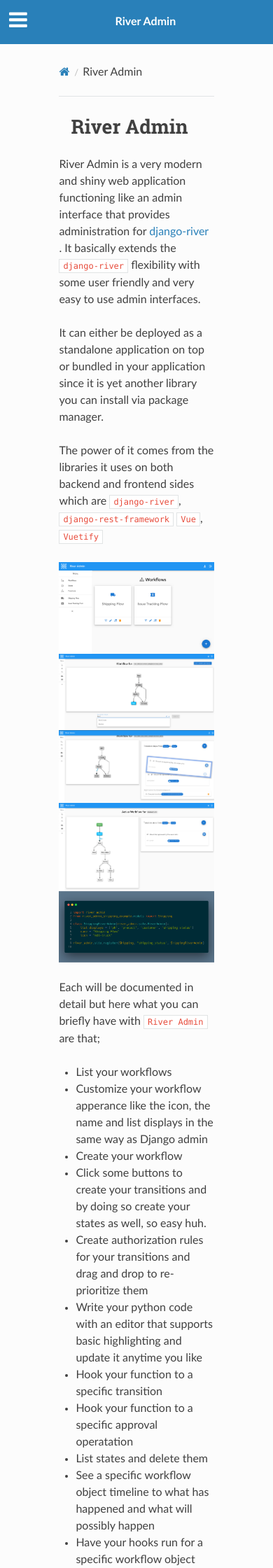
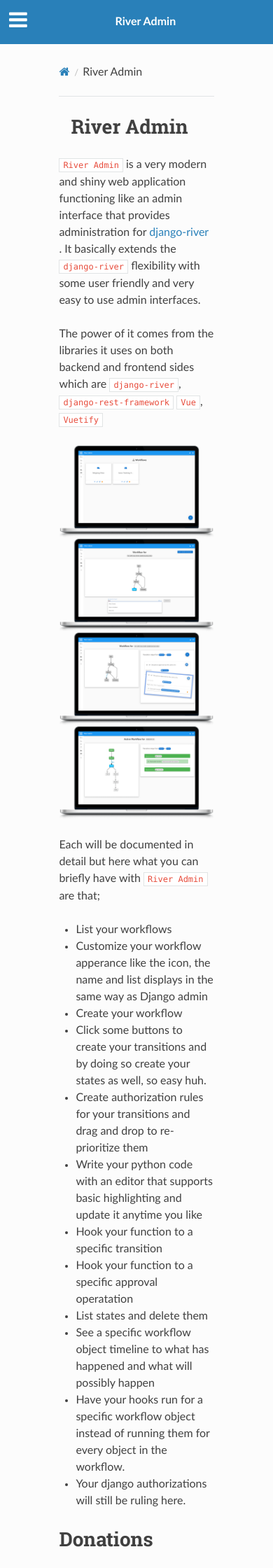
Before and after one commit to javrasya/river-admin, a Sphinx documentation site: the page built from docs/index.rst, in a window 390 px wide. Shown: the top 2240 px of the page at 70% size. Built offline with Sphinx 7.4.7 and the Read the Docs theme 2.0.0, drawn with Linux system fonts in a browser that asks for light colours.

```diff
--- a/docs/_static/css/custom.css
+++ b/docs/_static/css/custom.css
@@ -13,7 +13,6 @@
     width: 325px;
     height: 200px;
     padding: 10px;
-    box-shadow: 0 0 20px rgba(0,0,0,0.4);
 }
 
 @media only screen
@@ -24,7 +23,7 @@ and (min-width : 824px) {
         width: 500px;
         height: 300px;
         padding: 10px;
-        box-shadow: 0 0 20px rgba(0,0,0,0.4);
+        background-color: transparent;
     }
 }
 
@@ -36,7 +35,7 @@ and (min-width : 1424px) {
         width: 700px;
         height: 425px;
         padding: 10px;
-        box-shadow: 0 0 20px rgba(0,0,0,0.4);
+        background-color: transparent;
     }
 }
 
@@ -48,7 +47,7 @@ and (min-width : 1824px) {
         width: 1000px;
         height: 600px;
         padding: 10px;
-        box-shadow: 0 0 20px rgba(0,0,0,0.4);
+        background-color: transparent;
     }
 }
 
@@ -59,6 +58,7 @@ and (min-width : 1824px) {
     left: 10px;
     right: 10px;
     bottom: 10px;
+    background-color: transparent;
 }
 
 .center {
--- a/docs/index.rst
+++ b/docs/index.rst
@@ -1,10 +1,10 @@
-.. |Timeline Img| image:: /_static/images/timeline-next.png
+.. |Timeline Img| image:: /_static/images/timeline-in-macbook.png
 
-.. |Home Img| image:: /_static/images/home-left-panel-on.png
+.. |Home Img| image:: /_static/images/home-left-panel-on-in-macbook.png
 
-.. |Re-prio Img| image:: /_static/images/re-prioritization.png
+.. |Re-prio Img| image:: /_static/images/re-prioritization-in-macbook.png
 
-.. |Workflow Edit Img| image:: /_static/images/workflow-edit.png
+.. |Workflow Edit Img| image:: /_static/images/edit-workflow-in-macbook.png
 
 .. |Custom Admin| image:: /_static/images/custom-admin.png
 
@@ -13,14 +13,10 @@
 River Admin
 ===========
 
-River Admin is a very modern and shiny web application functioning
+``River Admin`` is a very modern and shiny web application functioning
 like an admin interface that provides administration for django-river_ .
 It basically extends the ``django-river`` flexibility with some user
 friendly and very easy to use admin interfaces.
-
-It can either be deployed as a standalone application on top
-or bundled in your application since it is yet another library
-you can install via package manager.
 
 The power of it comes from the libraries it uses on both backend and
 frontend sides which are ``django-river``, ``django-rest-framework``
```
Also changed, not shown: other parts of docs/index.rst (+0 -1 lines), README.rst (added, +178 -0 lines), DEVELOPMENT.md (added), docs/_static/images/edit-workflow-in-macbook.png (added), docs/_static/images/home-left-panel-on-in-macbook.png (added), docs/_static/images/macbook-pro.png (added), docs/_static/images/re-prioritization-in-macbook.png (added), docs/_static/images/readme-images.gif (added), docs/_static/images/timeline-in-macbook.png (added), 2 other files.
